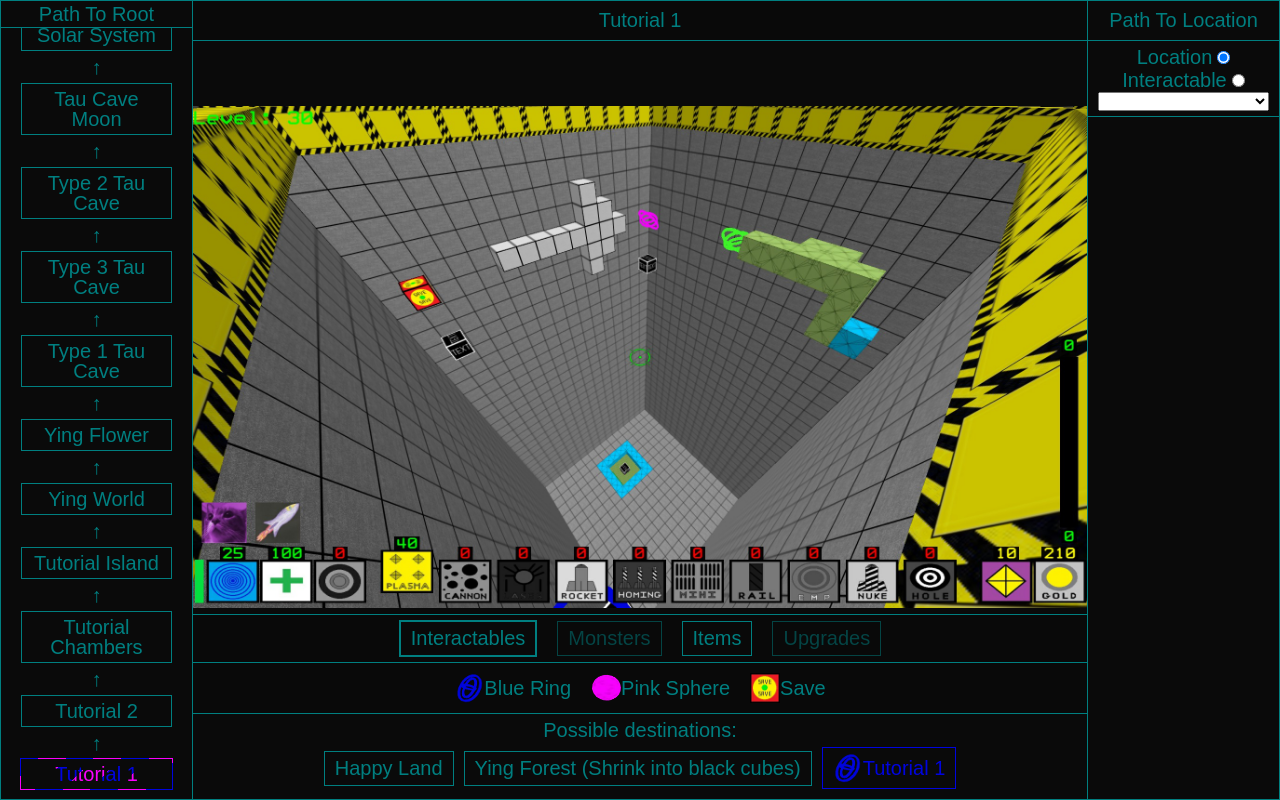
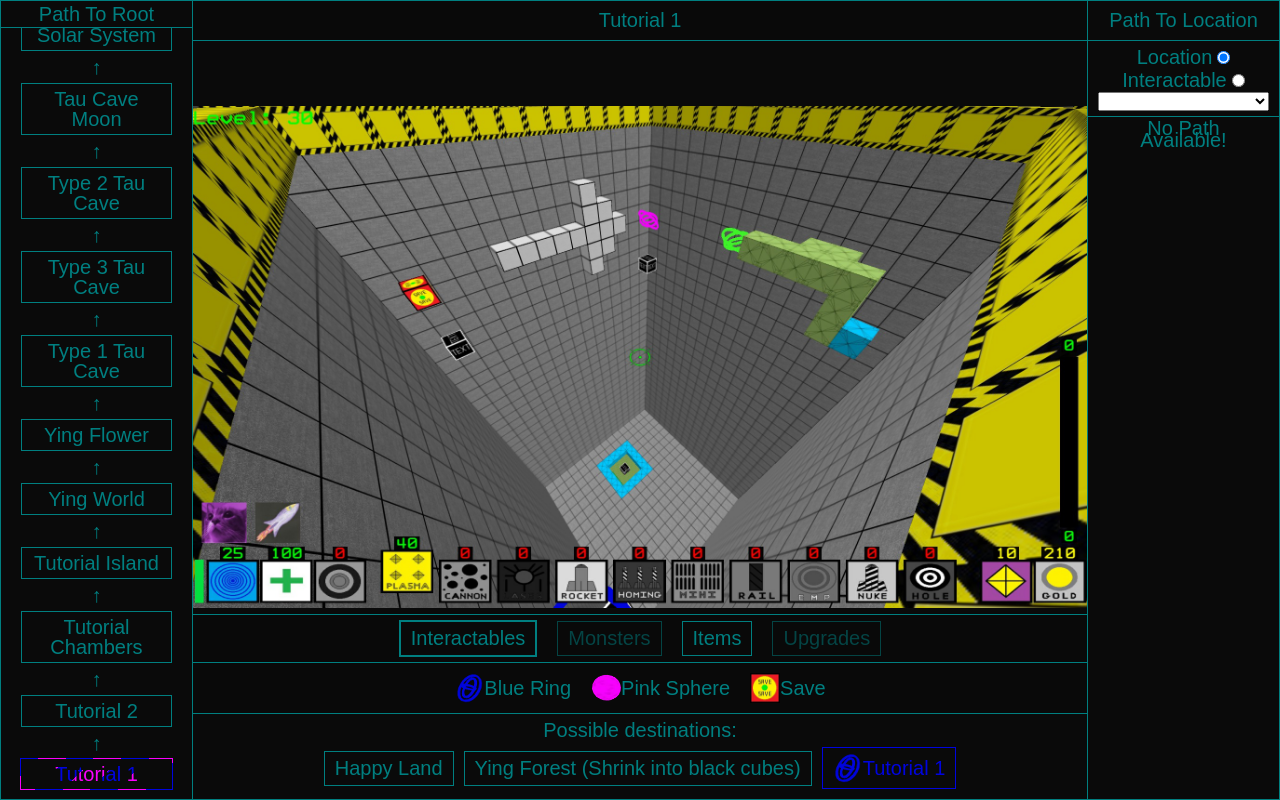
Before and after one commit to Tntmister/FractalBlockWorldMap, a Next.js app: page / in a window 1280 px wide. Built offline with nearby package versions, Linux system fonts and the light colour scheme; a web font is replaced by a local one.

Commit message:
add no interactable path case

```diff
--- a/src/app/components/main.tsx
+++ b/src/app/components/main.tsx
@@ -316,8 +316,8 @@ export default function Main() {
 					)}
 				</div>
 				<div className='pathList'>
-					{pathfindResult &&
-						pathfindResult.map((edge, index, path) => (
+					{pathfindResult
+						? pathfindResult.map((edge, index, path) => (
 								<Fragment key={`pathfind${index}`}>
 									{index != 0 ? "↓" : ""}
 									<div
@@ -326,7 +326,8 @@ export default function Main() {
 										{edge.node.name}
 									</div>
 								</Fragment>
-						))}
+							))
+						: "No Path Available!"}
 				</div>
 			</div>
 		</>
--- a/src/app/components/pathfinding.ts
+++ b/src/app/components/pathfinding.ts
@@ -44,7 +44,7 @@ export function pathfindTo(targetNode: Node, pathStack: Node["edges"], nodes: Ma
 		if (blueDownEdgeIndex > -1) {
 			const blueDownEdge = path[blueDownEdgeIndex];
 			path = path.slice(0, blueDownEdgeIndex);
-			path.push(...pathfindToInteractable("Blue Ring", getTraversedPath(path, pathStack, nodes), nodes).slice(1));
+			path.push(...pathfindToInteractable("Blue Ring", getTraversedPath(path, pathStack, nodes), nodes)!.slice(1));
 			path.push({
 				node: nodes.get(path.findLast((edge) => edge.node.blueRingDownDestination)!.node.blueRingDownDestination!.nodeName as nodeName)!,
 				distance: 0,
@@ -91,8 +91,11 @@ export function pathfindToInteractable(interactable: interactable, pathStack: No
 		const path = dijkstraPathfind(nodesCopy.get(pathStack.at(-1)!.node.name)!, destination, nodesCopy);
 		if (path) paths.push(path);
 	}
-	const path = paths.sort((a, b) => a.reduce((acc, edge) => acc + edge.distance, 0) - b.reduce((acc, edge) => acc + edge.distance, 0))[0];
-	return [pathStack.at(-1)!, ...path];
+	if (paths.length > 0)
+		return [
+			pathStack.at(-1)!,
+			...paths.sort((a, b) => a.reduce((acc, edge) => acc + edge.distance, 0) - b.reduce((acc, edge) => acc + edge.distance, 0))[0],
+		];
 }
 
 // returns resulting pathStack of traversing a path
```
Lines whose indentation alone changed are shown as unchanged.
